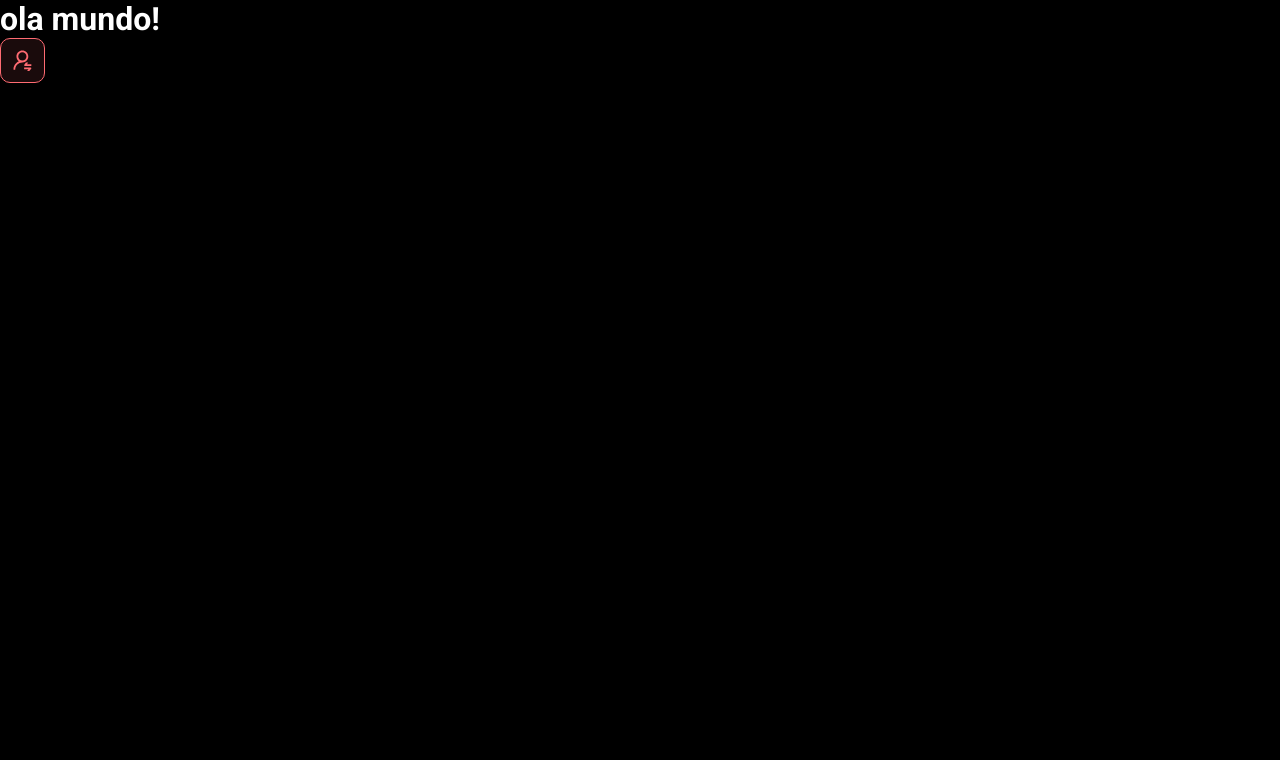
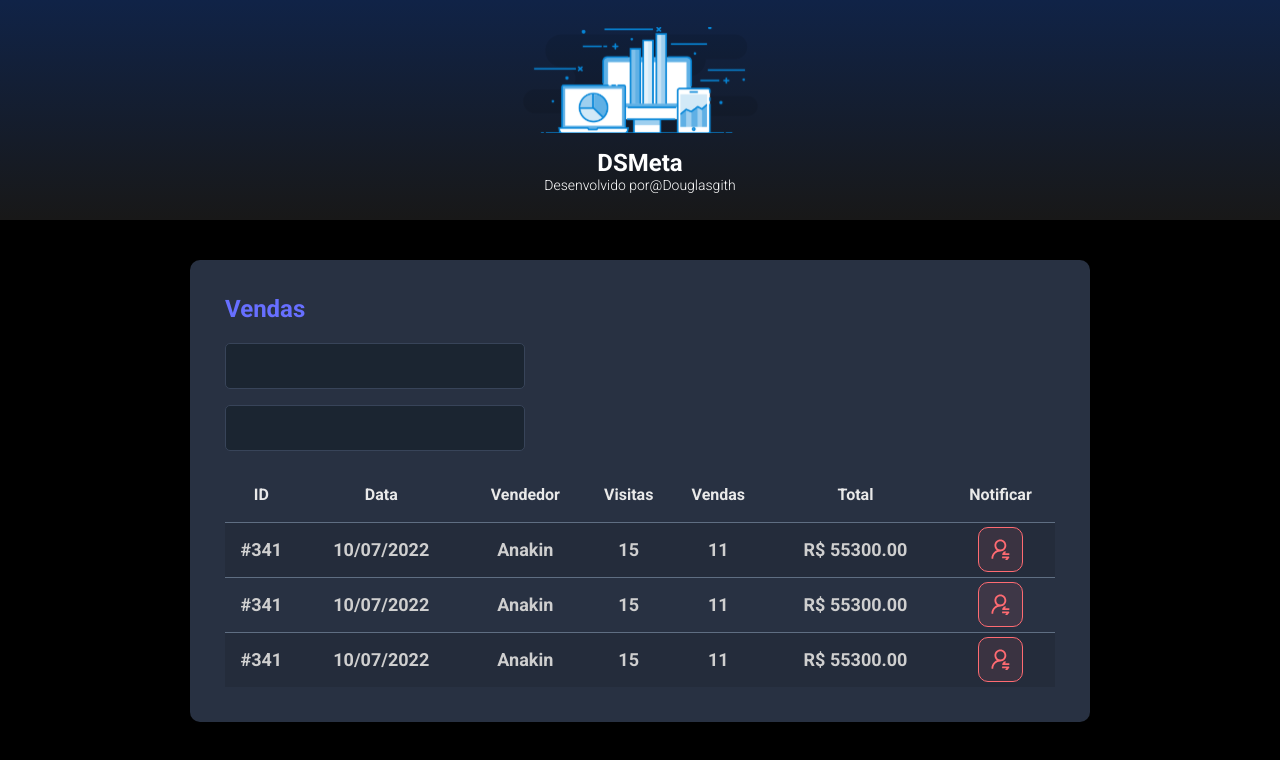
Before and after one commit to Douglasgith/dsmeta, a React (Vite) app in the folder frontend/: page / in a window 1280 px wide. Shown: the top 760 px of the page. Built offline with nearby package versions, Linux system fonts and the light colour scheme; a web font is replaced by a local one.

Commit message:
Other components

```diff
--- a/frontend/src/App.tsx
+++ b/frontend/src/App.tsx
@@ -1,10 +1,18 @@
-import NotificationButton from "./components/NotificationButton";
+
+import Header from "./components/NotificationButton/header";
+import SalesCard from "./components/NotificationButton/SalesCard";
 
 function App() {
   return (
     <>
-      <h1>ola mundo!</h1>
-      <NotificationButton />
+      <Header />
+      <main>
+        <section id="sales">
+          <div className="dsmeta-container">
+            <SalesCard />
+          </div>
+        </section>
+      </main>
     </>
   );
 }
--- /dev/null
+++ b/frontend/src/components/NotificationButton/SalesCard/index.tsx
@@ -0,0 +1,77 @@
+import NotificationButton from "..";
+import "./styles.css";
+
+function SalesCard() {
+  return (
+    <div className="dsmeta-card">
+      <h2 className="dsmeta-sales-title">Vendas</h2>
+      <div>
+        <div className="dsmeta-form-control-container">
+          <input className="dsmeta-form-control" type="text" />
+        </div>
+        <div className="dsmeta-form-control-container">
+          <input className="dsmeta-form-control" type="text" />
+        </div>
+      </div>
+
+      <div>
+        <table className="dsmeta-sales-table">
+          <thead>
+            <tr>
+              <th className="show992">ID</th>
+              <th className="show576">Data</th>
+              <th>Vendedor</th>
+              <th className="show992">Visitas</th>
+              <th className="show992">Vendas</th>
+              <th>Total</th>
+              <th>Notificar</th>
+            </tr>
+          </thead>
+          <tbody>
+            <tr>
+              <th className="show992">#341</th>
+              <th className="show576">10/07/2022</th>
+              <th>Anakin</th>
+              <th className="show992">15</th>
+              <th className="show992">11</th>
+              <th>R$ 55300.00</th>
+              <th>
+                <div className="dsmeta-red-btn-container">
+                  <NotificationButton />
+                </div>
+              </th>
+            </tr>
+            <tr>
+              <th className="show992">#341</th>
+              <th className="show576">10/07/2022</th>
+              <th>Anakin</th>
+              <th className="show992">15</th>
+              <th className="show992">11</th>
+              <th>R$ 55300.00</th>
+              <th>
+                <div className="dsmeta-red-btn-container">
+                  <NotificationButton />
+                </div>
+              </th>
+            </tr>
+            <tr>
+              <th className="show992">#341</th>
+              <th className="show576">10/07/2022</th>
+              <th>Anakin</th>
+              <th className="show992">15</th>
+              <th className="show992">11</th>
+              <th>R$ 55300.00</th>
+              <th>
+                <div className="dsmeta-red-btn-container">
+                  <NotificationButton />
+                </div>
+              </th>
+            </tr>
+          </tbody>
+        </table>
+      </div>
+    </div>
+  );
+}
+
+export default SalesCard;
--- /dev/null
+++ b/frontend/src/components/NotificationButton/SalesCard/styles.css
@@ -0,0 +1,98 @@
+.dsmeta-card {
+  background-color: #283142;
+  border-radius: 10px;
+  padding: 30px 10px;
+}
+
+
+.dsmeta-sales-title {
+  color: #676fff;
+  font-size: 24px;
+  margin-bottom: 20px;
+}
+
+.dsmeta-form-control-container {
+  margin-bottom: 16px;
+  max-width: 300px;
+}
+
+.dsmeta-form-control {
+  width: 100%;
+  height: 46px;
+  background-color: #1b2531;
+  border: 1px solid #384459;
+  border-radius: 5px;
+  color: #9aaabe;
+  padding: 0 20px;
+  font-size: 18px;
+}
+
+.dsmeta-sales-table {
+  width: 100%;
+  border-spacing: 0;
+  border-collapse: collapse;
+}
+
+.dsmeta-sales-table thead {
+  height: 55px;
+  font-size: 16px;
+  color: #e9e9e9;
+  font-weight: 700;
+}
+
+.dsmeta-sales-table tbody {
+  font-size: 14px;
+  font-weight: 400;
+  color: #cfcfcf;
+  text-align: center;
+}
+
+.dsmeta-sales-table tbody tr {
+  height: 74px;
+  border-top: 1px solid #5f6e82;
+}
+
+.dsmeta-sales-table tbody tr:hover > th {
+  background-color: #384459;
+}
+
+.dsmeta-sales-table tbody tr:nth-child(odd) {
+  background-color: #242c3b;
+}
+
+.dsmeta-red-btn-container {
+  display: flex;
+  justify-content: center;
+}
+
+.show576 {
+  display: none;
+}
+
+.show992 {
+  display: none;
+}
+
+@media (min-width: 576px) {
+  .show576 {
+    display: table-cell;
+  }
+
+  .dsmeta-card {
+    padding: 35px;
+  }
+
+  .dsmeta-sales-table tbody tr {
+    height: 55px;
+  }
+
+  .dsmeta-sales-table tbody {
+    font-size: 18px;
+  }
+}
+
+@media (min-width: 992px) {
+  .show992 {
+    display: table-cell;
+  }
+}
--- /dev/null
+++ b/frontend/src/components/NotificationButton/header/index.tsx
@@ -0,0 +1,19 @@
+import logo from '../../../assets/img/logo.svg'
+import './styles.css'
+
+function Header() {
+  return (
+    <header>
+      <div className="dsmeta-logo-container">
+        <img src={logo} alt="DSMeta" />
+        <h1>DSMeta</h1>
+        <p>
+          Desenvolvido por
+          <a href="https://github.com/Douglasgith">@Douglasgith</a>
+        </p>
+      </div>
+    </header>
+  );
+}
+
+export default Header;
--- /dev/null
+++ b/frontend/src/components/NotificationButton/header/styles.css
@@ -0,0 +1,27 @@
+header {
+  background: linear-gradient(180deg, #102347 0%, #181818 100%);
+  height: 220px;
+  display: flex;
+  align-items: center;
+  justify-content: center;
+}
+
+.dsmeta-logo-container {
+  display: flex;
+  flex-direction: column;
+  align-items: center;
+}
+
+.dsmeta-logo-container img {
+  width: 235px;
+}
+
+.dsmeta-logo-container h1 {
+  margin-top: 15px;
+  font-size: 24px;
+}
+
+.dsmeta-logo-container p {
+  font-size: 14px;
+  font-weight: 300;
+}
--- a/frontend/src/components/NotificationButton/index.tsx
+++ b/frontend/src/components/NotificationButton/index.tsx
@@ -1,13 +1,12 @@
-import icon from '../../assets/img/notification-icon.svg'
-import './styles.css'
+import icon from "../../assets/img/notification-icon.svg";
+import "./styles.css";
 
 function NotificationButton() {
-    return(
-        <div className="dsmeta-red-btn">
-            <img src={icon} alt="Notificar"/>
-        </div>
-    )
+  return (
+    <div className="dsmeta-red-btn">
+      <img src={icon} alt="Notificar" />
+    </div>
+  );
+}
 
-  }
-
-  export default NotificationButton
+export default NotificationButton;
--- a/frontend/src/index.css
+++ b/frontend/src/index.css
@@ -1,19 +1,31 @@
-@import url('https://fonts.googleapis.com/css2?family=Fascinate&family=Open+Sans:wght@300;400;700&family=Roboto:wght@300;400;700&display=swap');
+@import url("https://fonts.googleapis.com/css2?family=Fascinate&family=Open+Sans:wght@300;400;700&family=Roboto:wght@300;400;700&display=swap");
 
-*{
-    font-family: 'Roboto', sans-serif;
+* {
+  font-family: "Roboto", sans-serif;
   box-sizing: border-box;
   margin: 0;
   padding: 0;
-
 }
 
-body, html{
+body,
+html {
   background-color: black;
   color: #fff;
 }
 
-a, a:hover, a:visited {
+a,
+a:hover,
+a:visited {
   color: unset;
   text-decoration: none;
 }
+
+.dsmeta-container {
+  width: 100%;
+  max-width: 900px;
+  margin: 0 auto;
+}
+
+#sales {
+  padding: 40px 10px;
+}
```
Also changed, not shown: frontend/src/assets/img/logo.svg (added). Lines whose indentation alone changed are shown as unchanged.
